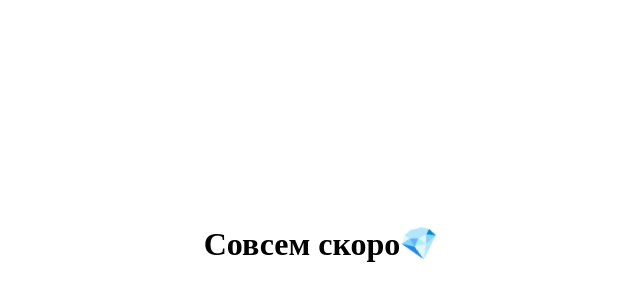
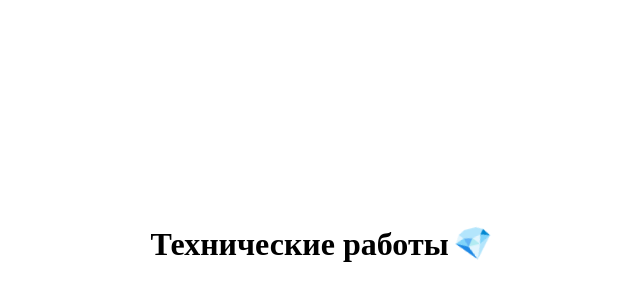
Before and after one commit to javoxhr/TapGems, a Vue app: page / in a window 1280 px wide. Shown: the part 156-456 px from the top of the page, without its empty margins (318-958 px from the left). Built offline with nearby package versions, Linux system fonts and the light colour scheme.

Commit message:
new commit

```diff
--- a/src/assets/scss/main.scss
+++ b/src/assets/scss/main.scss
@@ -20,6 +20,7 @@
     display: flex;
     align-items: center;
     justify-content: center;
+    gap: 5px;
 }
 
 .gems {
--- a/src/views/HomeView.vue
+++ b/src/views/HomeView.vue
@@ -1,7 +1,7 @@
 <template>
   <main>
     <div class="time-open">
-      <h1>Совсем скоро</h1>
+      <h1>Технические работы</h1>
       <h1 class="gems">💎</h1>
     </div>
     <button>click</button>
```
